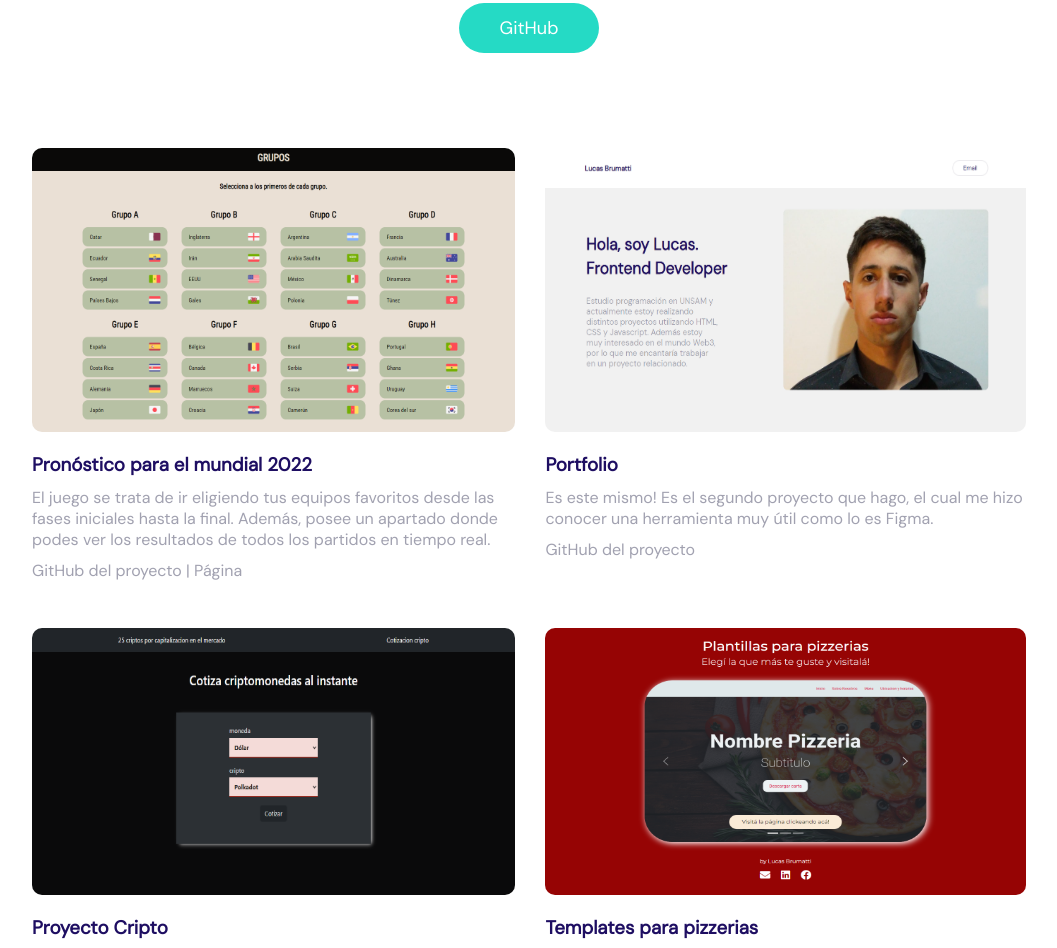
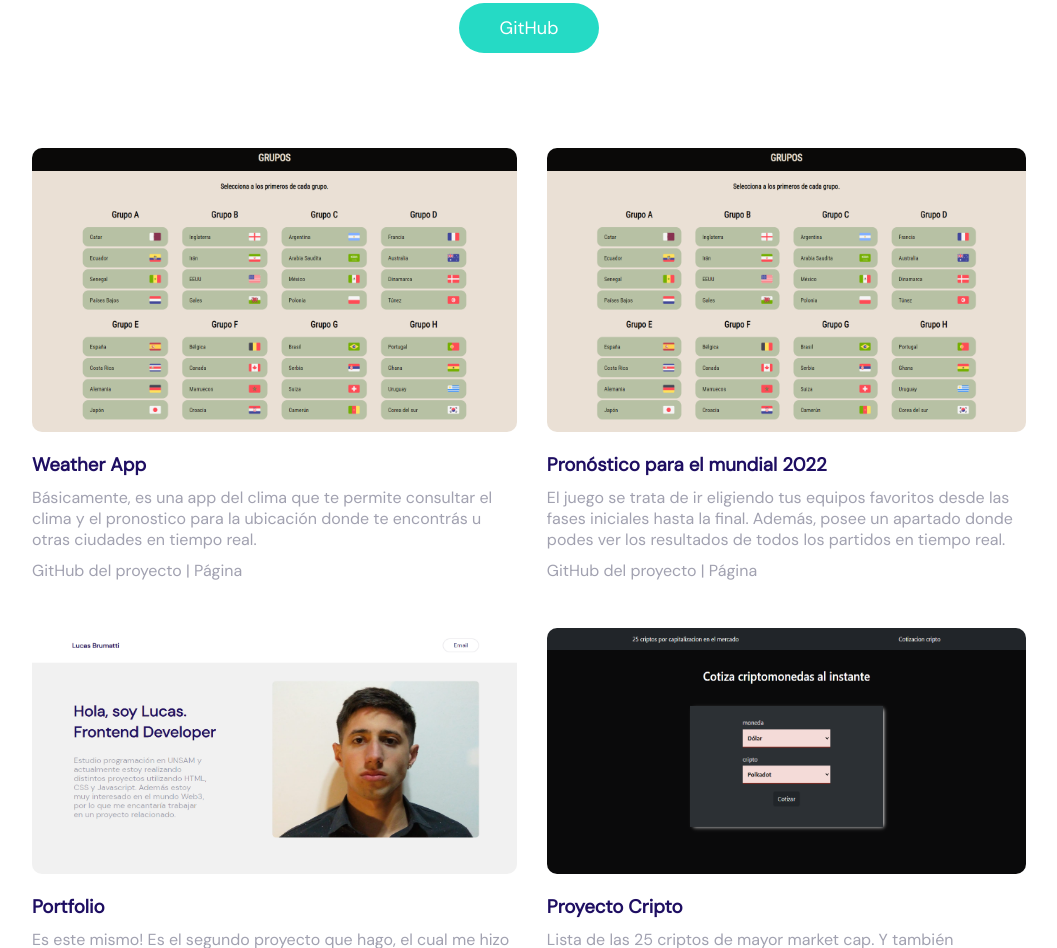
Before and after one commit to lucasBruma/Reto_HolaJuniors, a plain HTML site: page index.html in a window 1280 px wide. Shown: the part 1534-2482 px from the top of the page, without its empty margins (111-1168 px from the left). Drawn offline with Linux system fonts and the light colour scheme.

Commit message:
agrego weatherApp en experiencia

```diff
--- a/index.html
+++ b/index.html
@@ -73,6 +73,16 @@
                         <img src="fotos/proyecto1.png" alt="Proyecto del mundial">
                     </div>
                     <div class="experience__project-content">
+                        <h3>Weather App</h3>
+                        <p class="experience__main-paragraph">Básicamente, es una app del clima que te permite consultar el clima y el pronostico para la ubicación donde te encontrás u otras ciudades en tiempo real.</p>
+                        <p class="experience__links"><a href="https://github.com/lucasBruma/weatherApp" target="blank">GitHub del proyecto</a> | <a href="https://lucasbruma.github.io/weatherApp/" target="blank">Página</a></p>
+                    </div>
+                </div>
+                <div class="experience__project">
+                    <div class="experience__project-img">
+                        <img src="fotos/proyecto1.png" alt="Proyecto del mundial">
+                    </div>
+                    <div class="experience__project-content">
                         <h3>Pronóstico para el mundial 2022</h3>
                         <p class="experience__main-paragraph">El juego se trata de ir eligiendo tus equipos favoritos desde las fases iniciales hasta la final. Además, posee un apartado donde podes ver los resultados de todos los partidos en tiempo real.</p>
                         <p class="experience__links"><a href="https://github.com/lucasBruma/pronostico-mundial" target="blank">GitHub del proyecto</a> | <a href="https://lucasbruma.github.io/pronostico-mundial/" target="blank">Página</a></p>
```
